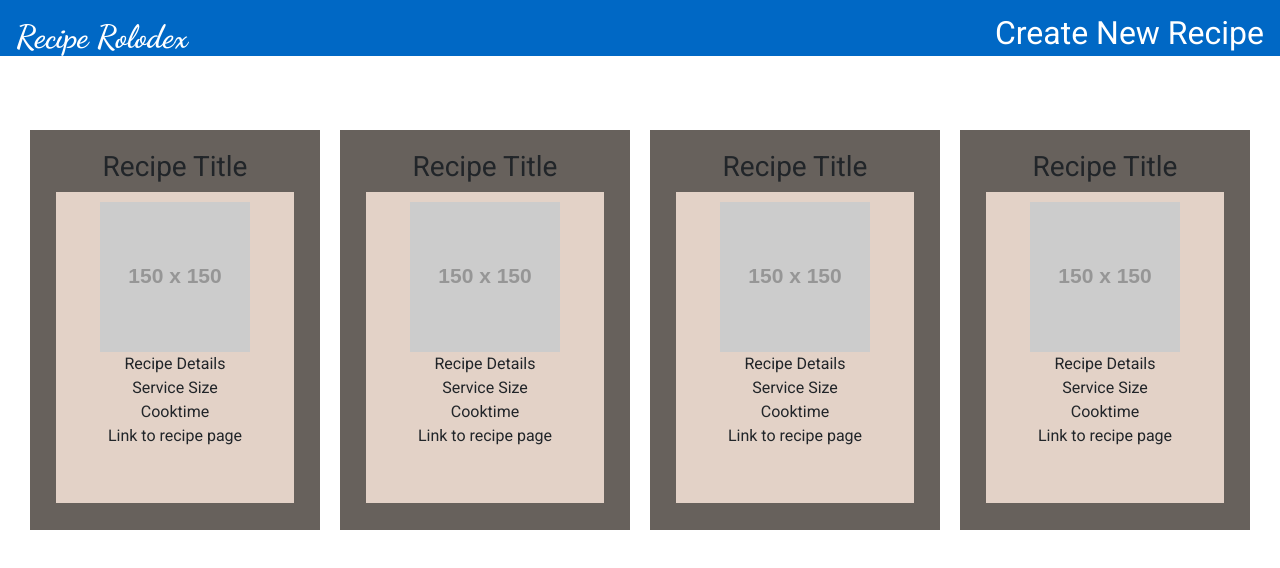
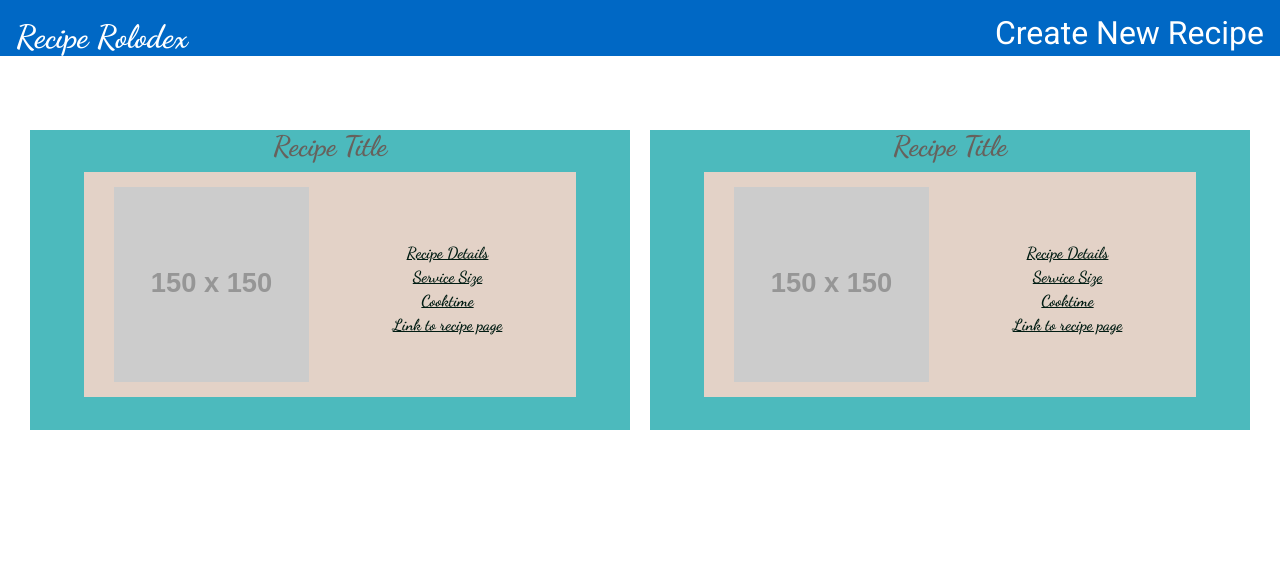
Before and after one commit to shadowvulture/recipe-rolodex, a React (Create React App) app: page /api/recipes in a window 1280 px wide. Shown: the top 568 px of the page. Built offline with nearby package versions, Linux system fonts and the light colour scheme.

Commit message:
Modified card sizes on show page.  Changed font.  Changed img and text positions

```diff
--- a/src/Show/Show.css
+++ b/src/Show/Show.css
@@ -2,23 +2,40 @@
     display: flex;
     flex-direction: row;
     margin: 30px 20px 0 20px;
-    /* position: absolute; */
+
 }
 .recipeContainer {
-    /* position: relative; */
-    width: 300px;
-    height: 400px;
-    background-color: #67615C;
+
+    width: 1000px;
+    height: 300px;
+    background-color: #4CBABD;
     margin: 100px 10px 0 10px;
-    padding-top: 20px;
+    /* padding-top: 20px; */
     text-align: center;
+    color: #67615C;
+    font-family: 'Dancing Script', cursive;
+
+}
+.recipeContainer h3 {
+    font-family: 'Dancing Script', cursive;
 }
 .recipeCard {
-    /* position: relative; */
+
     padding-top: 10px;
     width: 82%;
-    height: 82%;
+    height: 75%;
     margin: 0 auto;
     background-color: #E3D2C7;
-
+    display: flex;
+    flex-direction: row;
 }
+.recipeImage {
+   margin: 5px 0 5px 15px;
+   padding: 0 10px 10px 15px;
+}
+.recipeText {
+    margin: auto;
+    text-decoration: underline;
+    color: #011C13;
+    font-family: 'Dancing Script', cursive;
+}
--- a/src/Show/Show.js
+++ b/src/Show/Show.js
@@ -7,6 +7,30 @@ const Show = () => {
         <div>
             <div className ="topRow">
                 <div className ="recipeContainer">
+                    <h3>Recipe Title</h3>
+                    <div className ="recipeCard">
+                    <img src="https://via.placeholder.com/150x150" className="recipeImage" alt="food image"></img> <br />
+                    <div className ="recipeText">
+                            Recipe Details <br />
+                            Service Size <br />
+                            Cooktime <br />
+                            Link to recipe page
+                        </div>
+                    </div>
+                </div>
+                <div className ="recipeContainer">
+                    <h3>Recipe Title</h3>
+                    <div className ="recipeCard">
+                    <img src="https://via.placeholder.com/150x150" className ="recipeImage" alt="food image"></img> <br />
+                        <div className ="recipeText">
+                            Recipe Details <br />
+                            Service Size <br />
+                            Cooktime <br />
+                            Link to recipe page
+                        </div>
+                    </div>
+                </div>
+                {/* <div className ="recipeContainer">
                     <h3>Recipe Title</h3>
                     <div className ="recipeCard">
                     <img src="https://via.placeholder.com/150x150" alt="food image"></img> <br />
@@ -25,27 +49,7 @@ const Show = () => {
                     Cooktime <br />
                     Link to recipe page
                     </div>
-                </div>
-                <div className ="recipeContainer">
-                    <h3>Recipe Title</h3>
-                    <div className ="recipeCard">
-                    <img src="https://via.placeholder.com/150x150" alt="food image"></img> <br />
-                    Recipe Details <br />
-                    Service Size <br />
-                    Cooktime <br />
-                    Link to recipe page
-                    </div>
-                </div>
-                <div className ="recipeContainer">
-                    <h3>Recipe Title</h3>
-                    <div className ="recipeCard">
-                    <img src="https://via.placeholder.com/150x150" alt="food image"></img> <br />
-                    Recipe Details <br />
-                    Service Size <br />
-                    Cooktime <br />
-                    Link to recipe page
-                    </div>
-                </div>
+                </div>     */}
             </div>
         </div>
     );
```
